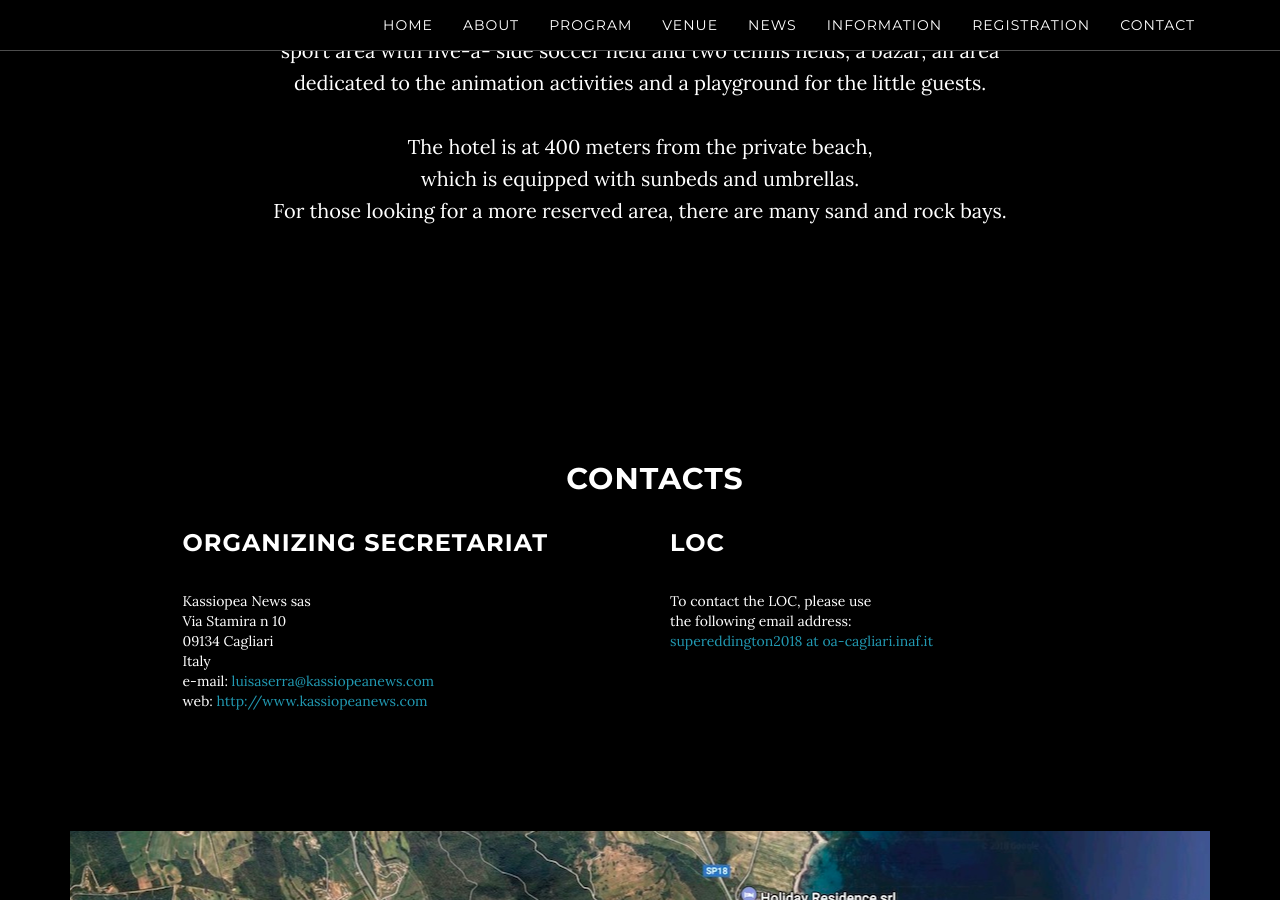
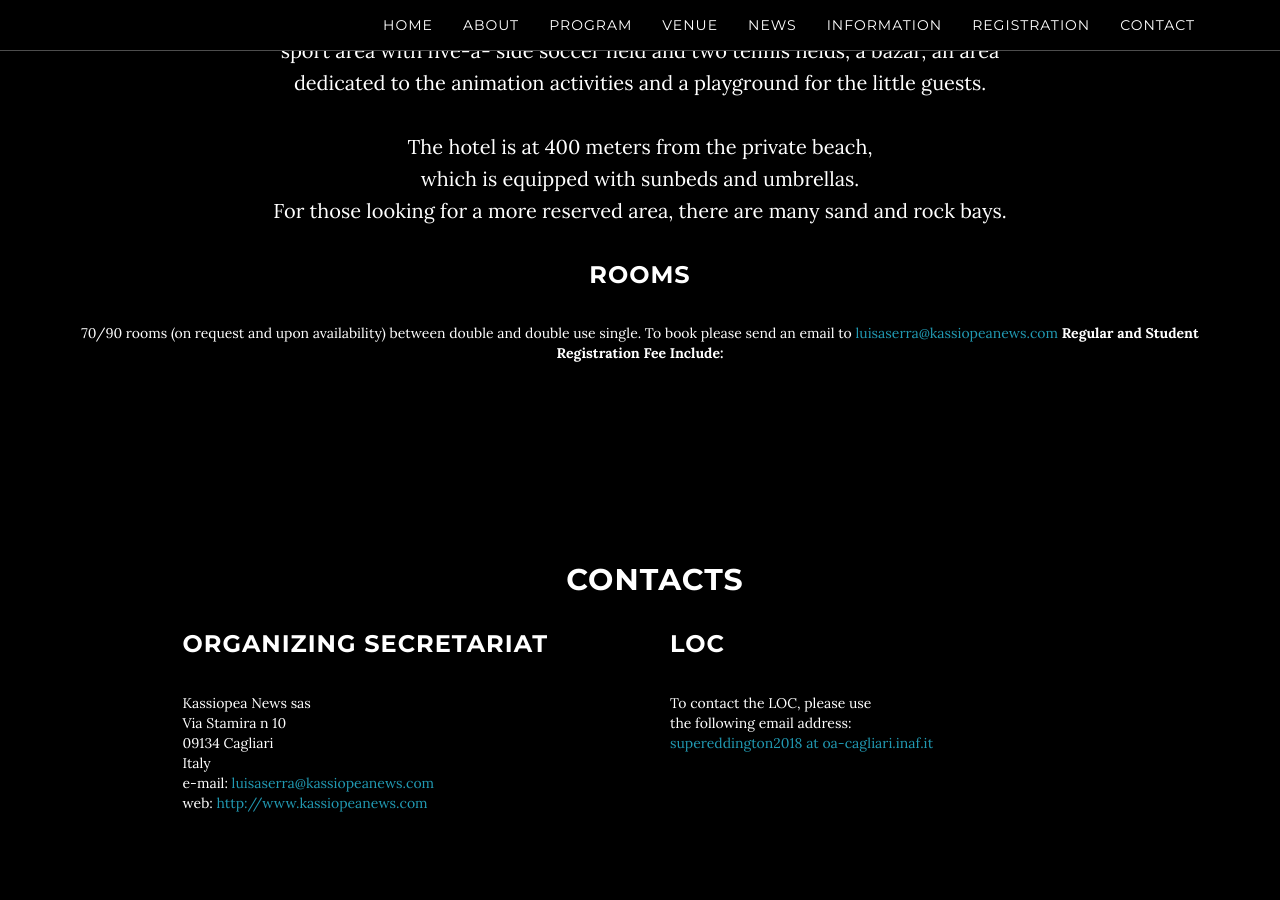
Before and after one commit to breakingthelimits/supereddington2018, a Jekyll site: the page built from index.html, in a window 1280 px wide and 900 px high, scrolled down 3454 px. Built offline with Jekyll 4.4.1, drawn with Linux system fonts in a browser that asks for light colours.

Commit message:
add ROOMS

```diff
--- a/_includes/venue.html
+++ b/_includes/venue.html
@@ -38,3 +38,18 @@
                 </p>
             </div>
         </div>
+
+
+         <div class="row">
+    <h3>
+    ROOMS
+    </h3>
+     70/90 rooms (on request and upon availability) between double and double use single. To book
+     please send an email to <a href="mailto:luisaserra@kassiopeanews.com"> luisaserra@kassiopeanews.com</a>
+    <B>
+    Regular and Student Registration Fee Include:
+    </B>
+
+
+
+      </div>
```
